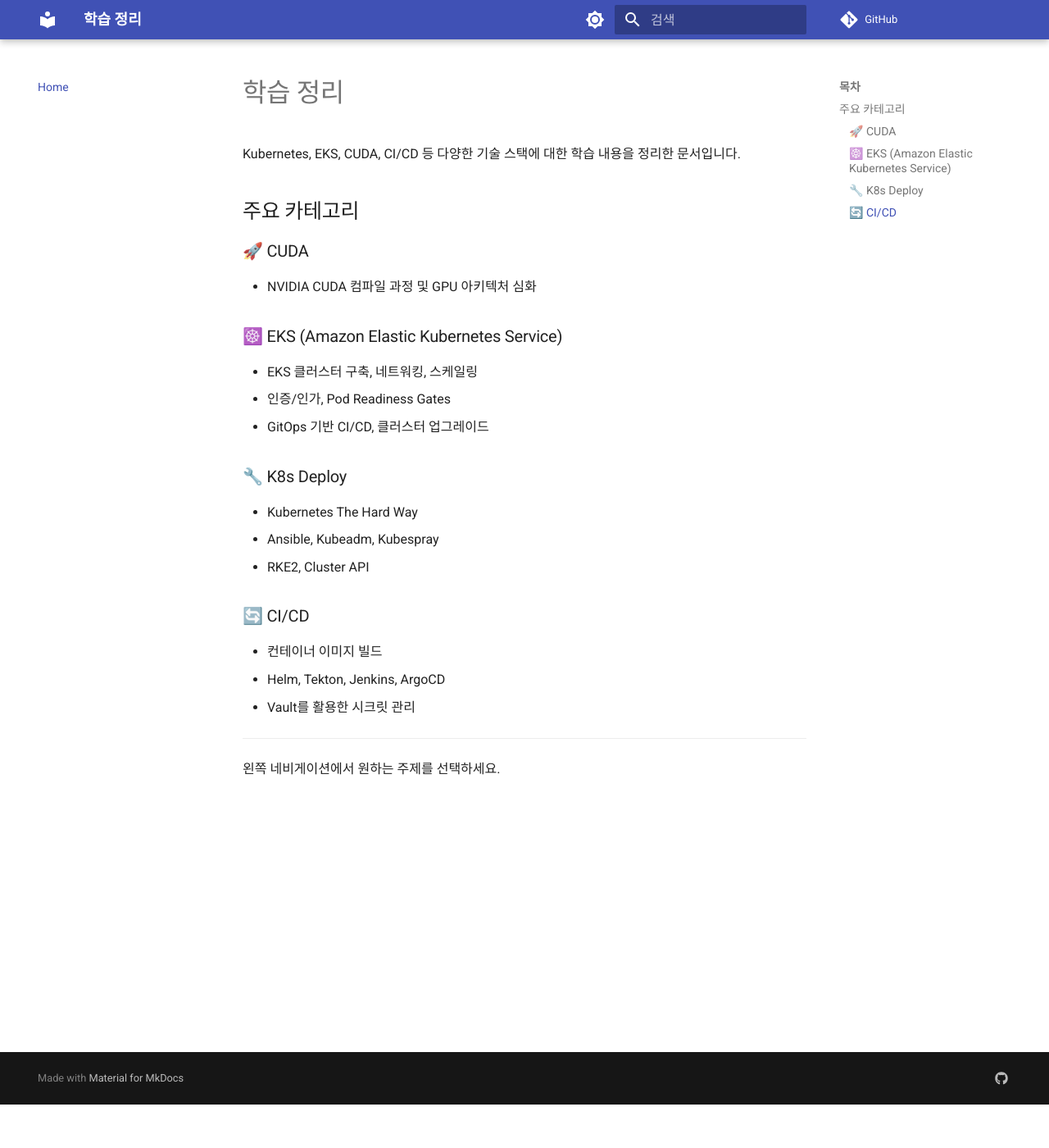
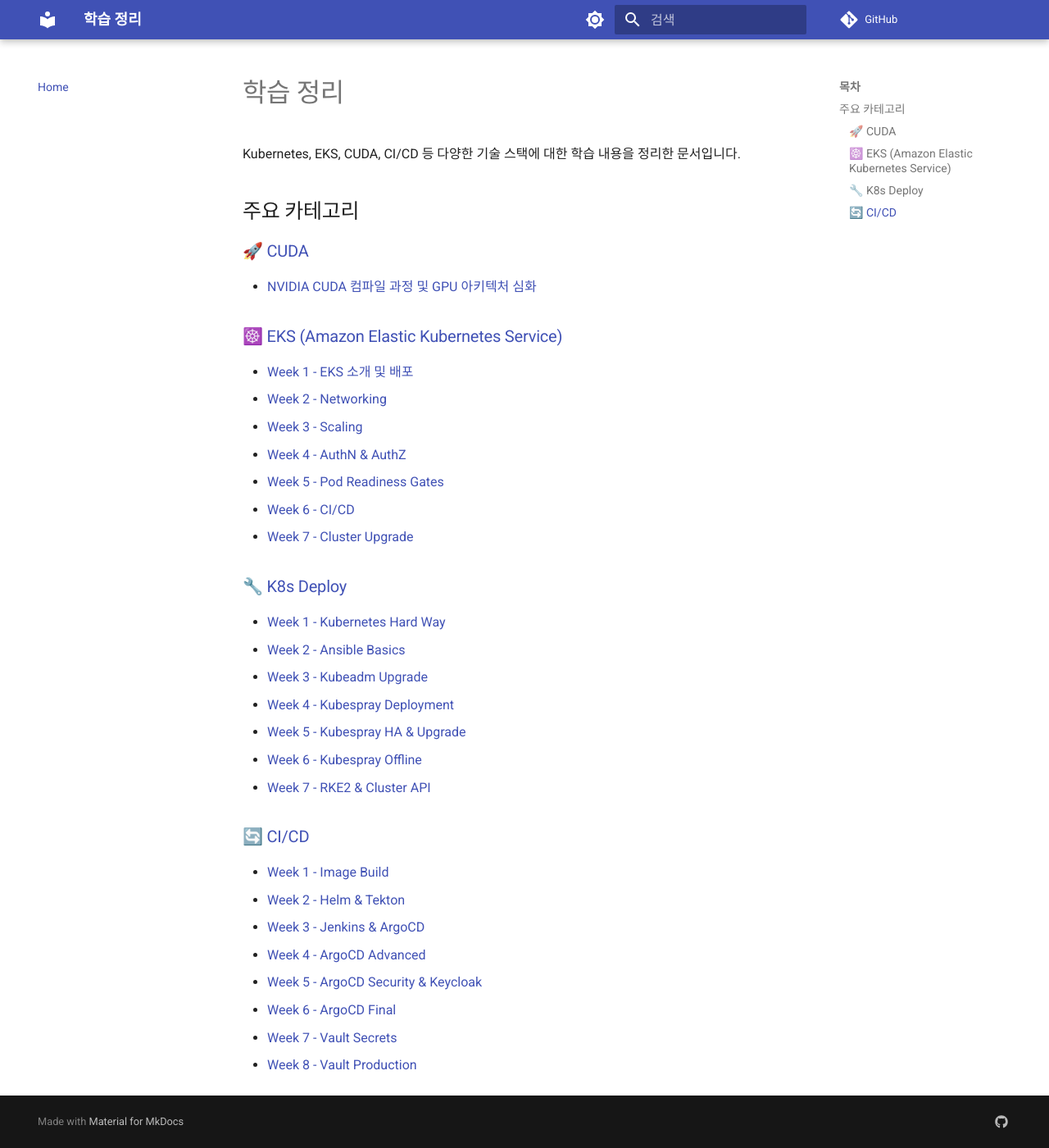
Before and after one commit to juwon8891/juwon8891.github.io, an MkDocs documentation site: the page built from docs/index.md, in a window 1280 px wide and 1400 px high, scrolled down 53 px. Shown: the whole window at 82% size. Built offline with MkDocs 1.6.1 and Material for MkDocs 9.7.7, drawn with Linux system fonts in a browser that asks for light colours; comment, search, counter and statistics services are not loaded.

Commit message:
Add clickable links to all categories on home page

```diff
--- a/docs/index.md
+++ b/docs/index.md
@@ -4,24 +4,33 @@ Kubernetes, EKS, CUDA, CI/CD 등 다양한 기술 스택에 대한 학습 내용
 
 ## 주요 카테고리
 
-### 🚀 CUDA
-- NVIDIA CUDA 컴파일 과정 및 GPU 아키텍처 심화
+### [🚀 CUDA](cuda/nvidia-cuda-architecture/)
+- [NVIDIA CUDA 컴파일 과정 및 GPU 아키텍처 심화](cuda/nvidia-cuda-architecture/)
 
-### ☸️ EKS (Amazon Elastic Kubernetes Service)
-- EKS 클러스터 구축, 네트워킹, 스케일링
-- 인증/인가, Pod Readiness Gates
-- GitOps 기반 CI/CD, 클러스터 업그레이드
+### [☸️ EKS (Amazon Elastic Kubernetes Service)](eks/week1-intro-deployment/)
+- [Week 1 - EKS 소개 및 배포](eks/week1-intro-deployment/)
+- [Week 2 - Networking](eks/week2-networking/)
+- [Week 3 - Scaling](eks/week3-scaling/)
+- [Week 4 - AuthN & AuthZ](eks/week4-authn-authz/)
+- [Week 5 - Pod Readiness Gates](eks/week5-pod-readiness-gates/)
+- [Week 6 - CI/CD](eks/week6-cicd/)
+- [Week 7 - Cluster Upgrade](eks/week7-cluster-upgrade/)
 
-### 🔧 K8s Deploy
-- Kubernetes The Hard Way
-- Ansible, Kubeadm, Kubespray
-- RKE2, Cluster API
+### [🔧 K8s Deploy](k8s-deploy/week1-kubernetes-hard-way/)
+- [Week 1 - Kubernetes Hard Way](k8s-deploy/week1-kubernetes-hard-way/)
+- [Week 2 - Ansible Basics](k8s-deploy/week2-ansible-basics/)
+- [Week 3 - Kubeadm Upgrade](k8s-deploy/week3-kubeadm-upgrade/)
+- [Week 4 - Kubespray Deployment](k8s-deploy/week4-kubespray-deployment/)
+- [Week 5 - Kubespray HA & Upgrade](k8s-deploy/week5-kubespray-ha-upgrade/)
+- [Week 6 - Kubespray Offline](k8s-deploy/week6-kubespray-offline/)
+- [Week 7 - RKE2 & Cluster API](k8s-deploy/week7-rke2-cluster-api/)
 
-### 🔄 CI/CD
-- 컨테이너 이미지 빌드
-- Helm, Tekton, Jenkins, ArgoCD
-- Vault를 활용한 시크릿 관리
-
----
-
-왼쪽 네비게이션에서 원하는 주제를 선택하세요.
+### [🔄 CI/CD](cicd/week1-image-build/)
+- [Week 1 - Image Build](cicd/week1-image-build/)
+- [Week 2 - Helm & Tekton](cicd/week2-helm-tekton/)
+- [Week 3 - Jenkins & ArgoCD](cicd/week3-jenkins-argocd/)
+- [Week 4 - ArgoCD Advanced](cicd/week4-argocd-advanced/)
+- [Week 5 - ArgoCD Security & Keycloak](cicd/week5-argocd-security-keycloak/)
+- [Week 6 - ArgoCD Final](cicd/week6-argocd-final/)
+- [Week 7 - Vault Secrets](cicd/week7-vault-secrets/)
+- [Week 8 - Vault Production](cicd/week8-vault-production/)
```
